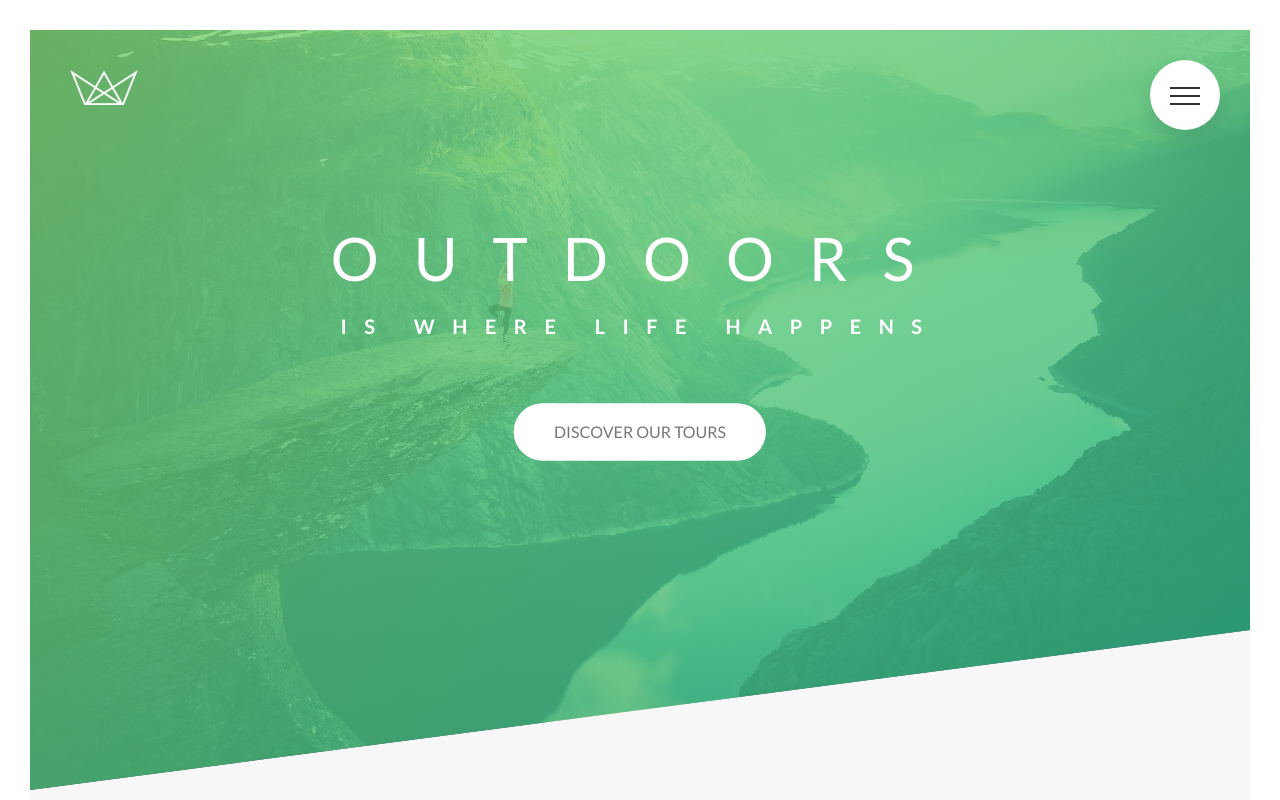
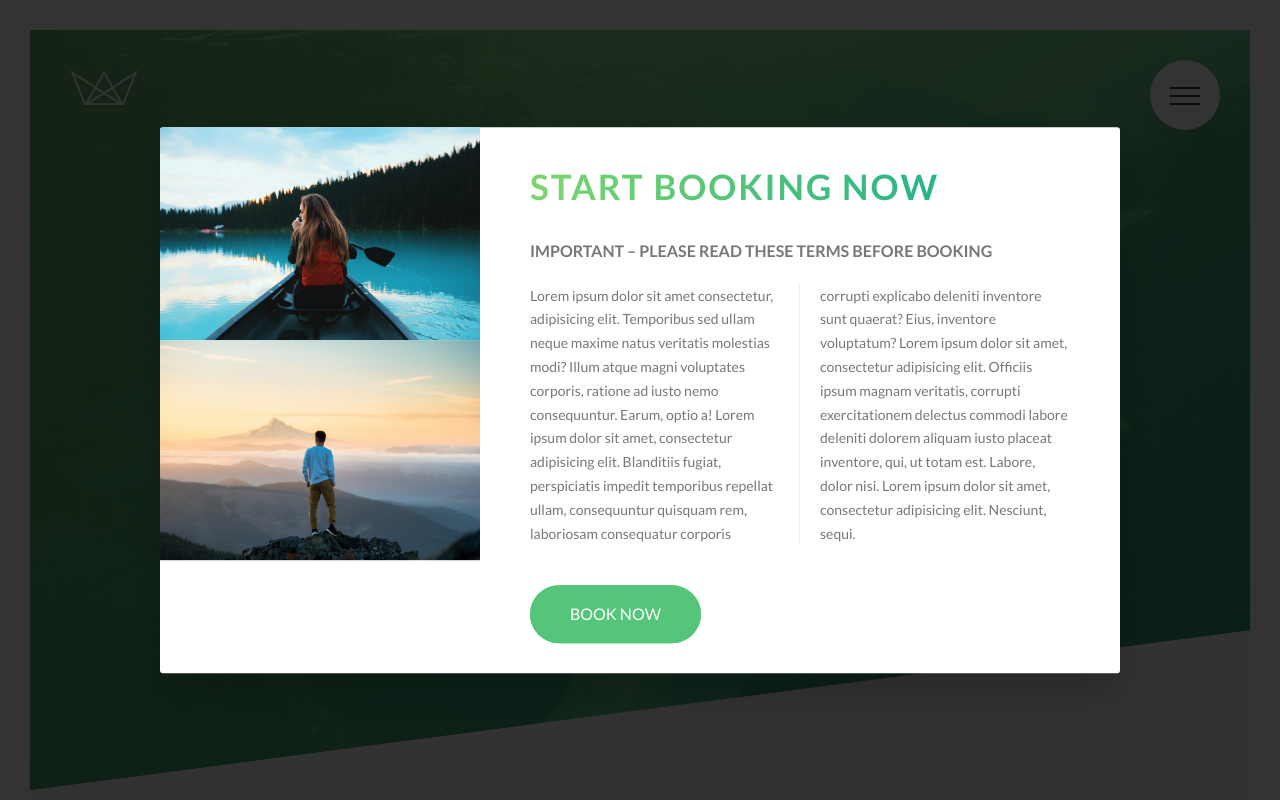
Before and after one commit to Cesar-Jim/sass-advanced, a website: page index.html in a window 1280 px wide. Shown: the top 800 px of the page. Drawn offline with Linux system fonts and the light colour scheme.

Commit message:
popup styling finished. Ready to begin functionality

```diff
--- a/index.html
+++ b/index.html
@@ -480,6 +480,39 @@
       </div>
     </footer>
 
+    <!--Popup-->
+    <div class="popup">
+      <div class="popup__content">
+        <div class="popup__left">
+          <img src="img/nat-8.jpg" alt="Tour photo" class="popup__img" />
+          <img src="img/nat-9.jpg" alt="Tour photo" class="popup__img" />
+        </div>
+        <div class="popup__right">
+          <h2 class="heading-secondary u-margin-bottom-small">
+            Start booking now
+          </h2>
+          <h3 class="heading-tertiary u-margin-bottom-small">
+            Important &ndash; Please read these terms before booking
+          </h3>
+          <p class="popup__text">
+            Lorem ipsum dolor sit amet consectetur, adipisicing elit. Temporibus
+            sed ullam neque maxime natus veritatis molestias modi? Illum atque
+            magni voluptates corporis, ratione ad iusto nemo consequuntur.
+            Earum, optio a! Lorem ipsum dolor sit amet, consectetur adipisicing
+            elit. Blanditiis fugiat, perspiciatis impedit temporibus repellat
+            ullam, consequuntur quisquam rem, laboriosam consequatur corporis
+            corrupti explicabo deleniti inventore sunt quaerat? Eius, inventore
+            voluptatum? Lorem ipsum dolor sit amet, consectetur adipisicing
+            elit. Officiis ipsum magnam veritatis, corrupti exercitationem
+            delectus commodi labore deleniti dolorem aliquam iusto placeat
+            inventore, qui, ut totam est. Labore, dolor nisi. Lorem ipsum dolor
+            sit amet, consectetur adipisicing elit. Nesciunt, sequi.
+          </p>
+          <a href="#" class="btn btn--green">Book now</a>
+        </div>
+      </div>
+    </div>
+
     <!--GRID ARCHITECTURE:-->
     <!--
     <section class="grid-test">
--- a/sass/abstracts/_mixins.scss
+++ b/sass/abstracts/_mixins.scss
@@ -5,3 +5,10 @@
     clear: both;
   }
 }
+
+@mixin absCenter {
+  position: absolute;
+  top: 50%;
+  left: 50%;
+  transform: translate(-50%, -50%);
+}
--- /dev/null
+++ b/sass/components/_popup.scss
@@ -0,0 +1,50 @@
+.popup {
+  height: 100vh;
+  width: 100%;
+  position: fixed;
+  top: 0;
+  left: 0;
+  background-color: rgba($color-black, 0.8);
+  z-index: 10000;
+
+  &__content {
+    @include absCenter;
+
+    width: 75%;
+    background-color: $color-white;
+    box-shadow: 0 2rem 4rem rgba($color-black, 0.2);
+    border-radius: 3px;
+    display: table; // content's children will require to be displayed as table-cell so that they both have the same height
+    overflow: hidden;
+  }
+
+  &__left {
+    width: 33.333333%;
+    display: table-cell;
+  }
+
+  &__right {
+    width: 66.6666667%;
+    display: table-cell;
+    vertical-align: middle;
+    padding: 3rem 5rem;
+  }
+
+  &__img {
+    display: block;
+    width: 100%;
+  }
+
+  &__text {
+    font-size: 1.4rem;
+    margin-bottom: 4rem;
+
+    -moz-column-count: 2;
+    -moz-column-gap: 4rem; // 1em = 14px
+    -moz-column-rule: 1px solid $color-grey-light-2;
+
+    column-count: 2;
+    column-gap: 4rem; // 1em = 14px
+    column-rule: 1px solid $color-grey-light-2;
+  }
+}
--- a/sass/main.scss
+++ b/sass/main.scss
@@ -13,6 +13,7 @@
 @import './components/composition';
 @import './components/feature-box';
 @import './components/form';
+@import './components/popup';
 @import './components/story';
 
 @import './layout/footer';
```
Also changed, not shown: css/style.css.
